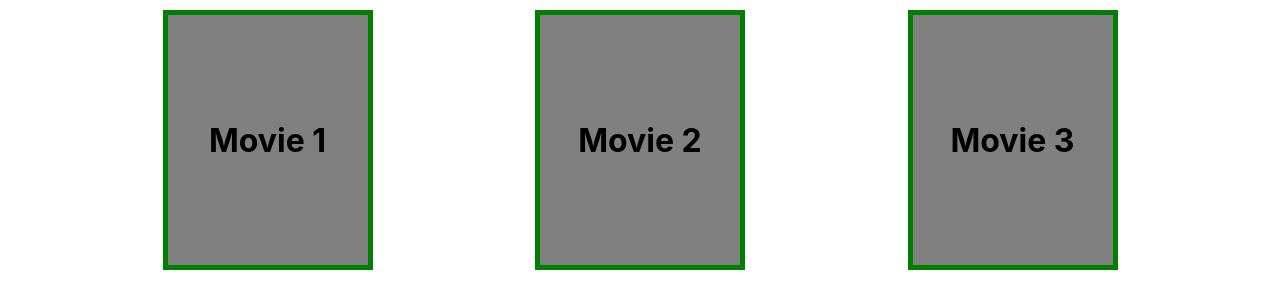
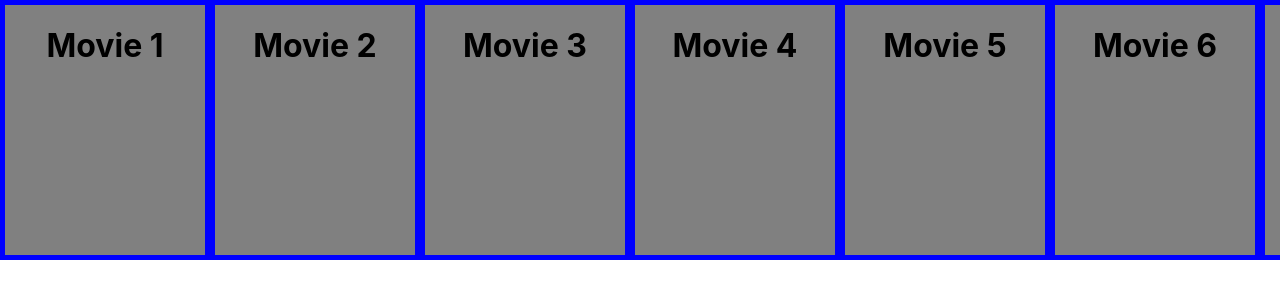
Before and after one commit to ShafinRez/Movie-App, a React (Create React App) app: page / in a window 1280 px wide. Shown: the top 308 px of the page. Built offline with nearby package versions, Linux system fonts and the light colour scheme.

Commit message:
Scrollable is created using CSS but works only for touchscreen

```diff
--- a/src/App.css
+++ b/src/App.css
@@ -37,22 +37,23 @@
   }
 }
 
+.Scrollable::-webkit-scrollbar{
+  width: 0px;
+}
+
 .Scrollable {
-  padding-top: 10px;
   display: flex;
   flex-direction: row;
-  flex-wrap: nowrap;
-  justify-content: space-evenly;
-
+  overflow-x: auto;
+  /* flex-wrap: nowrap; */
+  /* justify-content: space-evenly; */
+  background-color: lightgray;
 }
 
 .Movie {
-  display: inline-flex;
-  flex-direction: row;
-  justify-content: center;
-  align-items: center;
-  border: 5px solid green;
-  width: 200px;
+  border: 5px solid blue;
+  min-width: 200px;
   height: 250px;
   background-color: gray;
+  text-align: center;
 }
--- a/src/App.js
+++ b/src/App.js
@@ -7,6 +7,11 @@ function App() {
       <Movie name="Movie 1" />
       <Movie name="Movie 2" />
       <Movie name="Movie 3" />
+      <Movie name="Movie 4" />
+      <Movie name="Movie 5" />
+      <Movie name="Movie 6" />
+      <Movie name="Movie 7" />
+      <Movie name="Movie 8" />
     </div>
   );
 }
```
Also changed, not shown: src/components/scrollable.js (+11 -0 lines).
